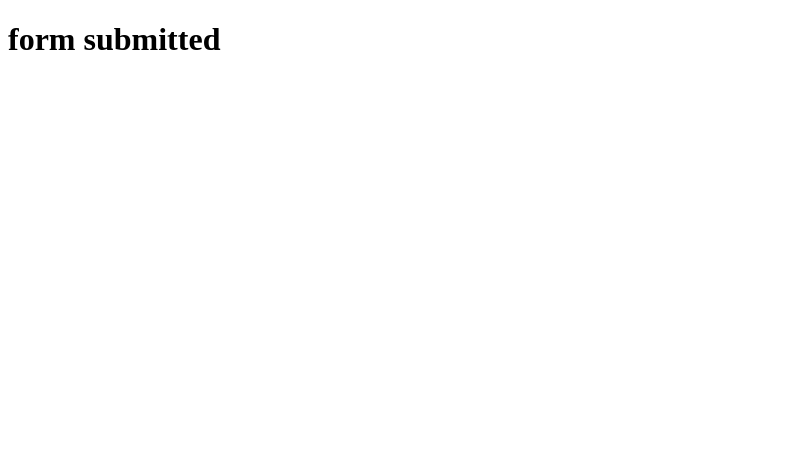
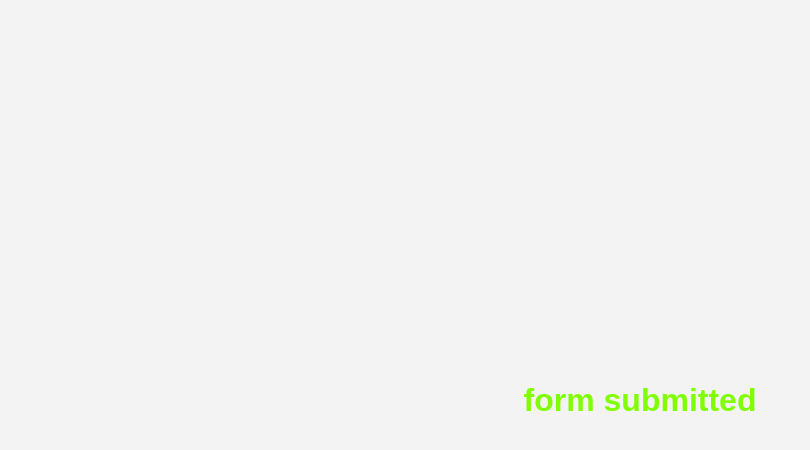
Before and after one commit to harshit2313109/task-2-, a plain HTML site: page register.html in a window 1280 px wide. Shown: the whole page, without its empty margins (0-810 px from the left). Drawn offline with Linux system fonts and the light colour scheme.

Commit message:
Add files via upload

```diff
--- a/carousal.css
+++ b/carousal.css
@@ -55,3 +55,7 @@ button:hover {
 .next {
     right: 10px;
 }
+h1{
+    color:chartreuse;
+    text-shadow: 0..5rem;
+}
--- a/register.html
+++ b/register.html
@@ -2,8 +2,9 @@
 <html lang="en">
 <head>
     <meta charset="UTF-8">
-    <meta name="viewport" content="width=<device-width>, initial-scale=1.0">
+    <meta name="viewport" content= "width=device-width, initial-scale=1.0">
     <title>Document</title>
+    <link rel="stylesheet" href="./carousal.css">
 </head>
 <body>
    <h1>form submitted</h1>
```
